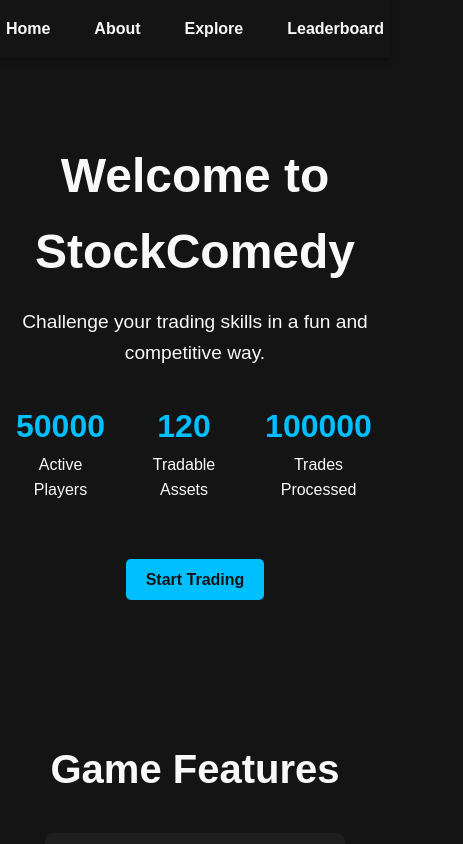
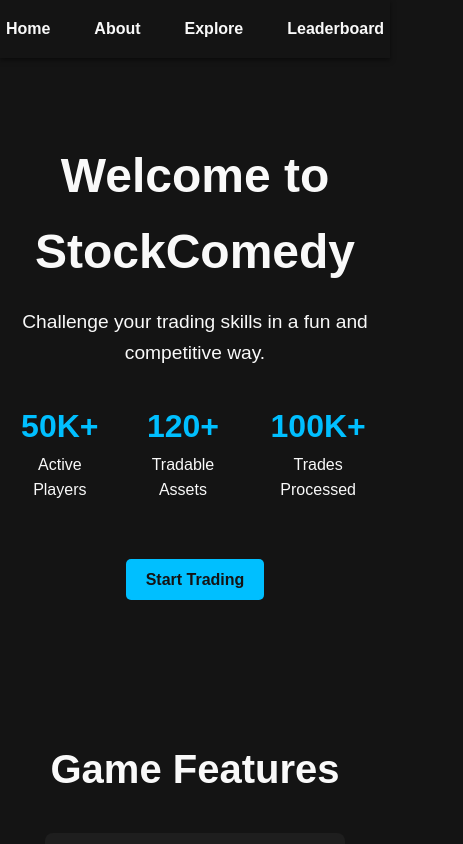
Before and after one commit to pakelcomedy/StockComedy-Web, a plain HTML site: page index.html in a window 390 px wide. Shown: the top 844 px of the page, 463 px wide, since content can reach past the window. Drawn offline with Linux system fonts and the light colour scheme.

Commit message:
PUSH RESPONSIVE

```diff
--- a/assets/css/style.css
+++ b/assets/css/style.css
@@ -135,13 +135,6 @@ ul {
 
 .hero-stats .stat p {
     font-size: 1rem;
-}
-
-.count {
-    font-size: 2.5rem;
-    font-weight: bold;
-    color: #ffffff;
-    transition: all 0.3s ease;
 }
 
 .btn-primary {
@@ -336,6 +329,13 @@ tbody td.negative {
     font-size: 1.2rem;
 }
 
+/* Responsive Design */
+@media screen and (max-width: 768px) {
+    .leaderboard {
+        display: none; /* Hides the leaderboard on smaller screens */
+    }
+}
+
 /* Footer */
 .footer {
     background-color: var(--dark-gray);
--- a/index.html
+++ b/index.html
@@ -38,15 +38,15 @@
                 <p>Challenge your trading skills in a fun and competitive way.</p>
                 <div class="hero-stats">
                     <div class="stat">
-                        <h3 class="count" data-target="50000">0</h3>
+                        <h3>50K+</h3>
                         <p>Active Players</p>
                     </div>
                     <div class="stat">
-                        <h3 class="count" data-target="120">0</h3>
+                        <h3>120+</h3>
                         <p>Tradable Assets</p>
                     </div>
                     <div class="stat">
-                        <h3 class="count" data-target="100000">0</h3>
+                        <h3>100K+</h3>
                         <p>Trades Processed</p>
                     </div>
                 </div>
```
